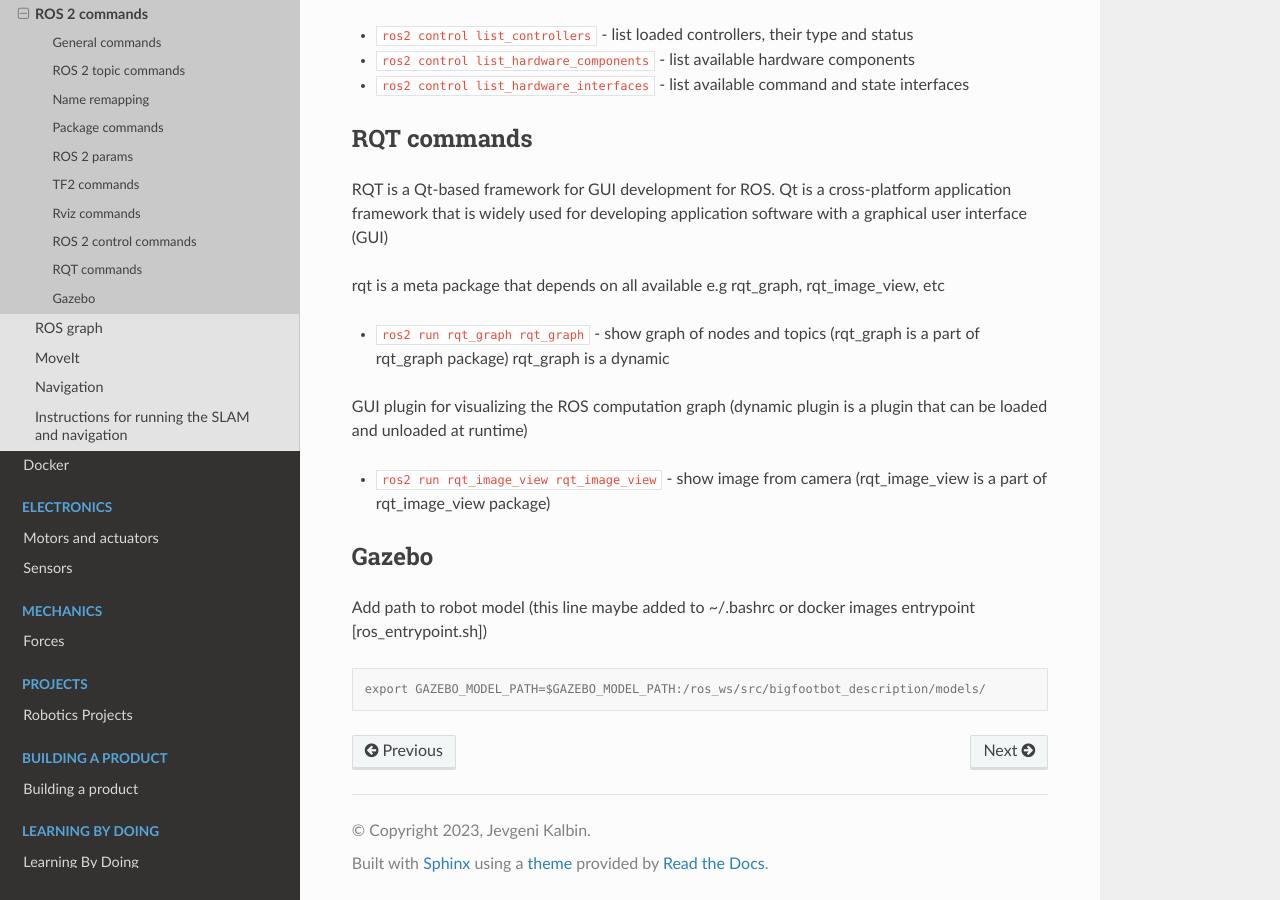
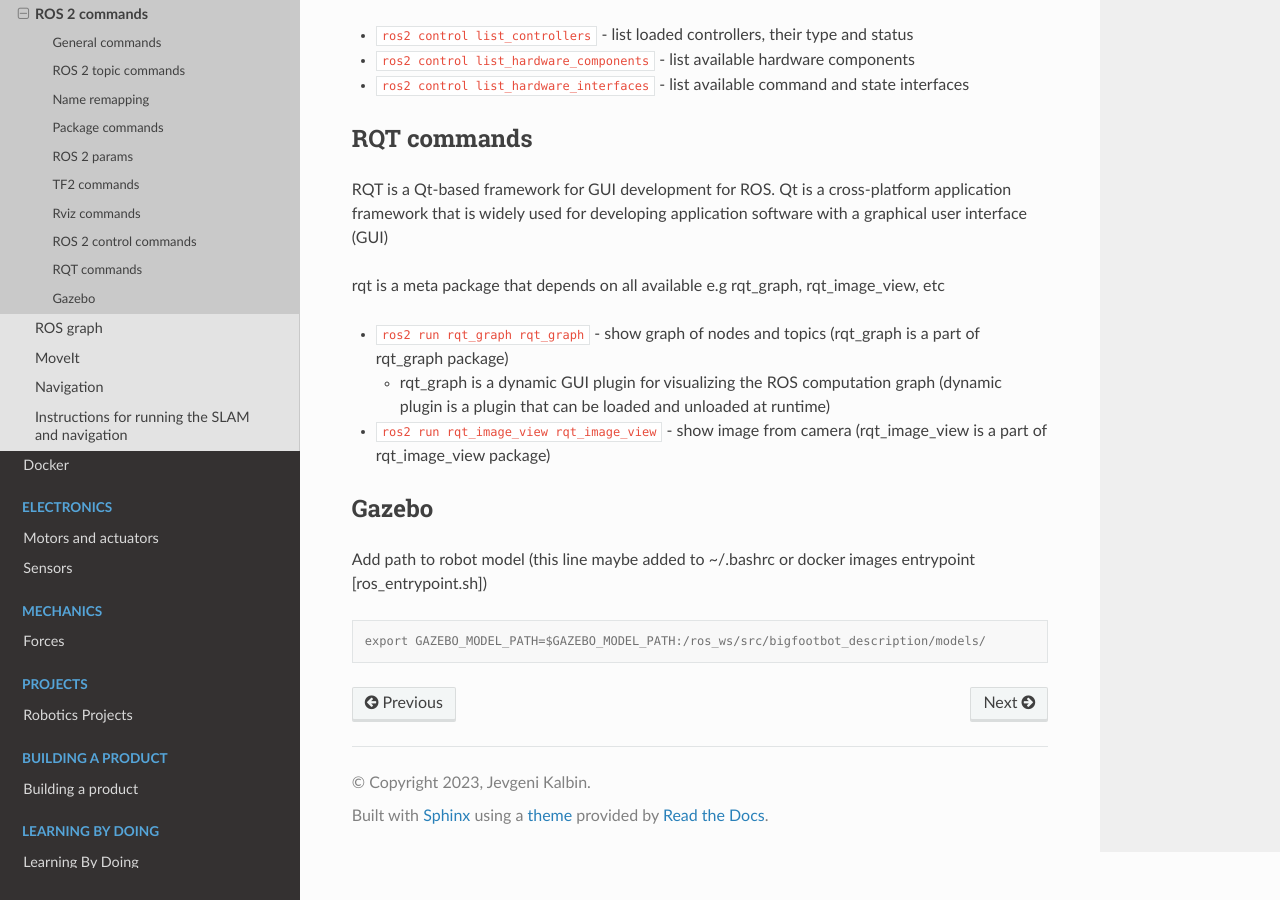
Before and after one commit to jevgenik/manuals, a Sphinx documentation site: the page built from source/files/software/ros2/commands.rst, in a window 1280 px wide and 900 px high, scrolled down 1961 px. Built offline with Sphinx 7.4.7 and the Read the Docs theme 2.0.0, drawn with Linux system fonts in a browser that asks for light colours.

```diff
--- a/source/files/software/ros2/commands.rst
+++ b/source/files/software/ros2/commands.rst
@@ -79,8 +79,9 @@ developing application software with a graphical user interface (GUI)
 
 rqt is a meta package that depends on all available e.g rqt_graph, rqt_image_view, etc
 
-* ``ros2 run rqt_graph rqt_graph`` - show graph of nodes and topics (rqt_graph is a part of rqt_graph package) rqt_graph is a dynamic
-GUI plugin for visualizing the ROS computation graph (dynamic plugin is a plugin that can be loaded and unloaded at runtime)
+* ``ros2 run rqt_graph rqt_graph`` - show graph of nodes and topics (rqt_graph is a part of rqt_graph package)
+
+  - rqt_graph is a dynamic GUI plugin for visualizing the ROS computation graph (dynamic plugin is a plugin that can be loaded and unloaded at runtime)
 
 * ``ros2 run rqt_image_view rqt_image_view`` - show image from camera (rqt_image_view is a part of rqt_image_view package)
 
```
